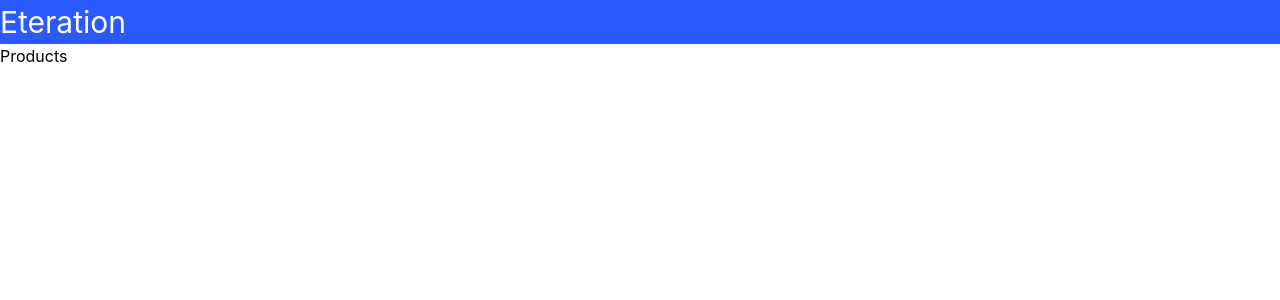
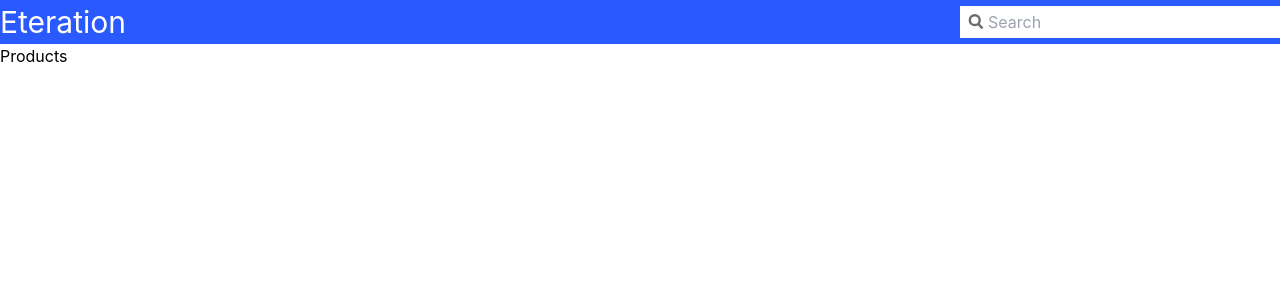
Before and after one commit to mustafatekn/e-commerce, a React (Create React App) app: page / in a window 1280 px wide. Shown: the top 300 px of the page. Built offline with nearby package versions, Linux system fonts and the light colour scheme; the HTML template or start-up script is replaced by a standard one.

Commit message:
create searchbar on navbar

```diff
--- a/src/components/Navbar.tsx
+++ b/src/components/Navbar.tsx
@@ -3,6 +3,12 @@ export default function Navbar() {
         <nav className="bg-primary-blue py-1">
             <div className="container mx-auto text-white flex items-center justify-between">
                 <div className="text-3xl">Eteration</div>
+                <div className="relative flex items-center">
+                    <input type="text" className="bg-white inline-block w-80 px-7 py-1" placeholder="Search" />
+                    <svg role="img" className="w-4 h-4 inline-block absolute left-2">
+                        <use xlinkHref="/assets/sprite.svg#search" />
+                    </svg>
+                </div>
             </div>
         </nav>
     )
```
Also changed, not shown: public/assets/sprite.svg (added). Lines whose indentation alone changed are shown as unchanged.
